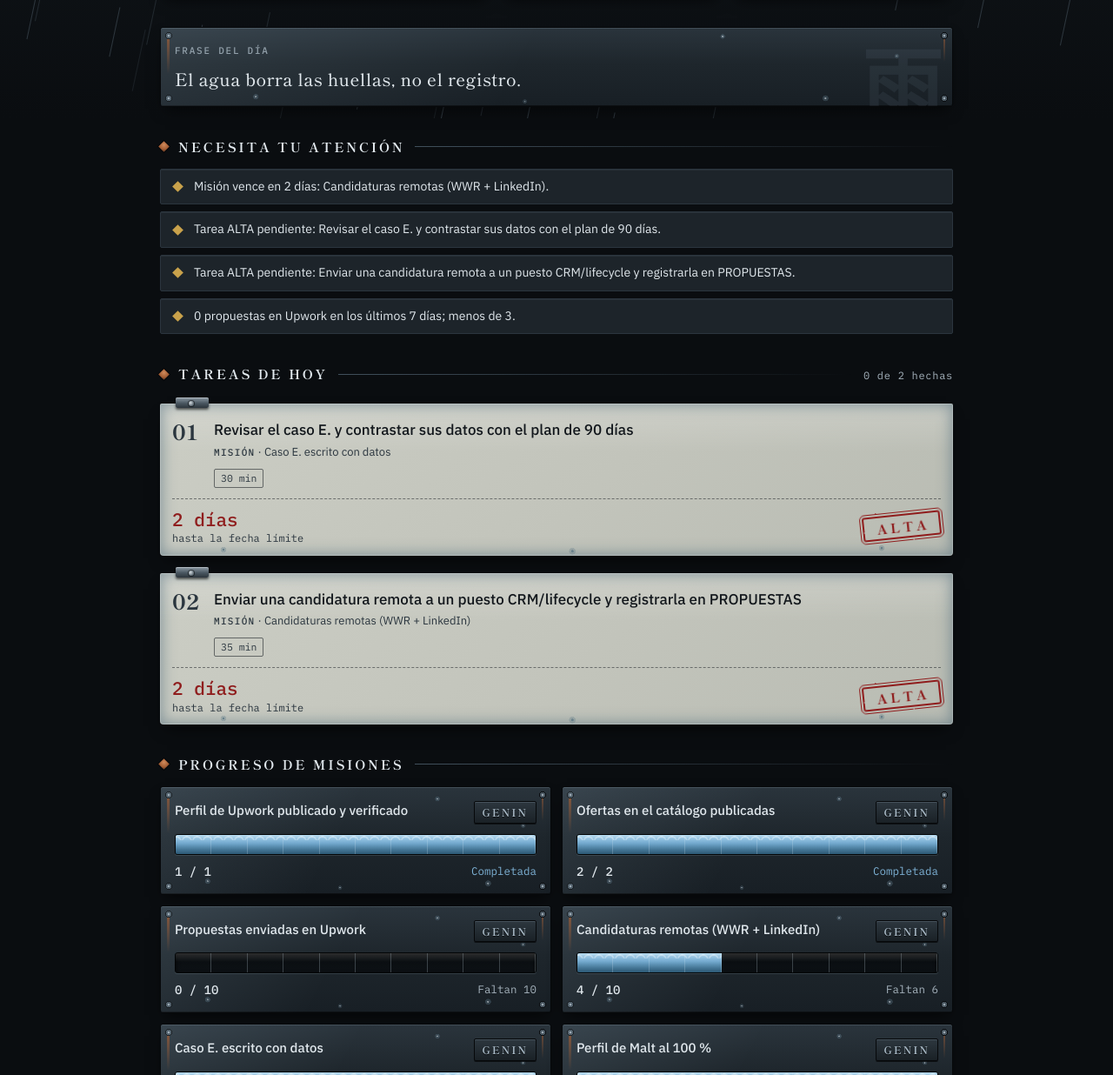
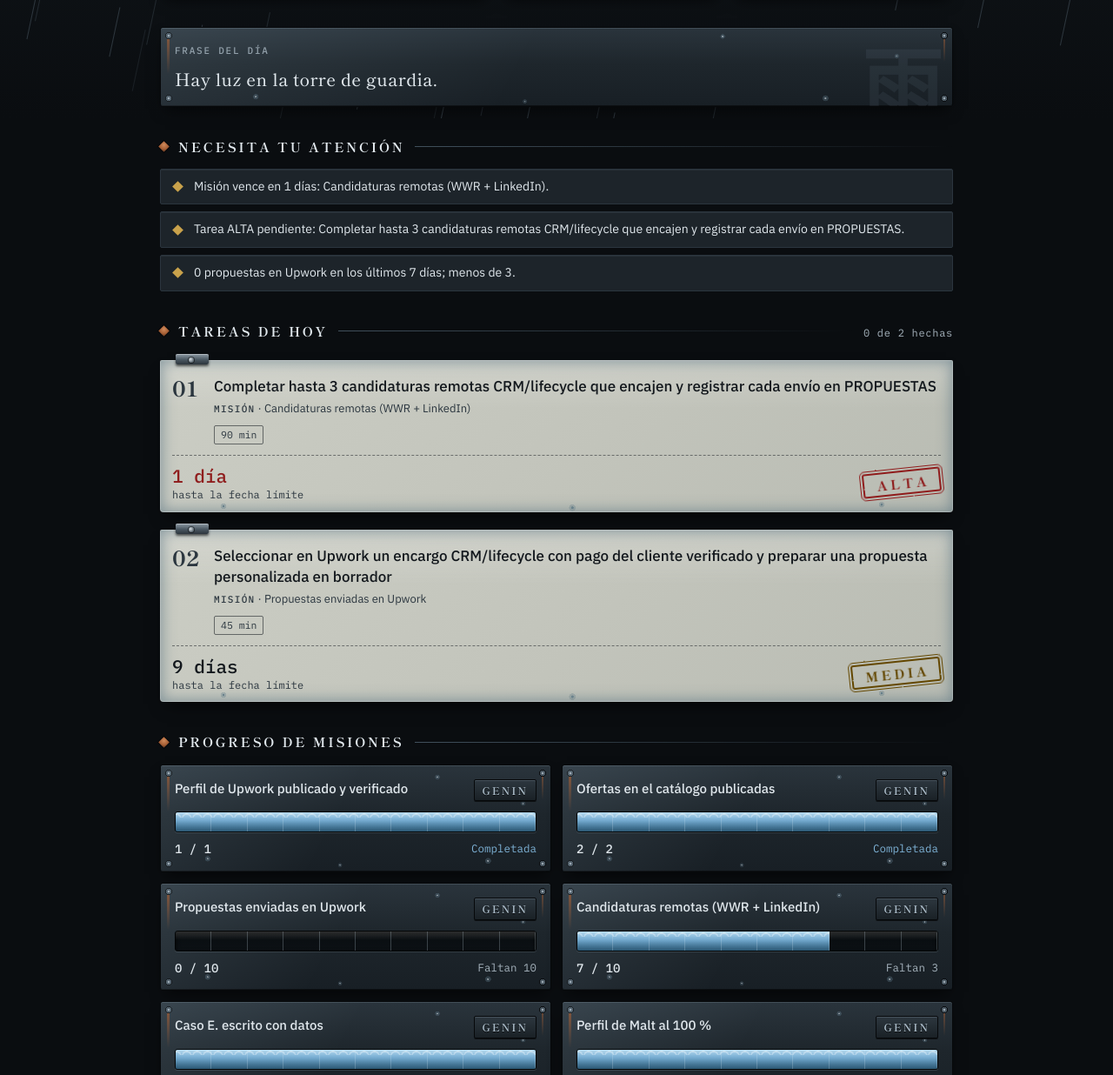
Before and after one commit to joseapenaa/transmision-rebelde, a plain HTML site: page docs/shinobi/index.html in a window 1280 px wide. Shown: the part 664-1900 px from the top of the page at 87% size. Drawn offline with Linux system fonts and the light colour scheme.

Commit message:
Transmisión Shinobi · parte 5 · 2026-11-21

```diff
--- a/docs/shinobi/index.html
+++ b/docs/shinobi/index.html
@@ -6,7 +6,7 @@
 <meta name="robots" content="noindex, nofollow">
 <meta name="color-scheme" content="dark">
 <meta name="theme-color" content="#0a0d10">
-<title>AMEGAKURE · 20.11.26</title>
+<title>AMEGAKURE · 21.11.26</title>
 <link rel="preconnect" href="https://fonts.googleapis.com">
 <link rel="preconnect" href="https://fonts.gstatic.com" crossorigin>
 <link href="https://fonts.googleapis.com/css2?family=IBM+Plex+Mono:wght@400;500&family=IBM+Plex+Sans:wght@400;500;600&family=Shippori+Mincho:wght@500;700;800&display=swap" rel="stylesheet">
@@ -334,7 +334,7 @@ h2 .count{font-family:var(--mono);font-weight:400;font-size:12px;letter-spacing:
   <header class="top">
     <span class="kj" aria-hidden="true">雨</span>
     <div class="top-in">
-      <p class="status"><span class="live">Transmisión activa</span><span>viernes, 20 de noviembre de 2026</span><span>Parte nº 4</span></p>
+      <p class="status"><span class="live">Transmisión activa</span><span>sábado, 21 de noviembre de 2026</span><span>Parte nº 5</span></p>
       <h1 class="logo">AMEGAKURE<small>Parte diario · línea freelance</small></h1>
     </div>
     <svg class="skyline" viewBox="0 0 1200 170" preserveAspectRatio="xMidYMax slice" aria-hidden="true" focusable="false"><use href="#skyline"/></svg>
@@ -351,7 +351,7 @@ h2 .count{font-family:var(--mono);font-weight:400;font-size:12px;letter-spacing:
     <div class="plate p-rank">
       <span class="cap">Rango actual</span>
       <strong class="engr">ASPIRANTE</strong>
-      <span class="sub">Siguiente rango: GENIN · Candidaturas remotas (WWR + LinkedIn) · en 2 días</span>
+      <span class="sub">Siguiente rango: GENIN · Candidaturas remotas (WWR + LinkedIn) · en 1 días</span>
     </div>
     <div class="plate p-prog">
       <span class="cap">Misiones hechas</span>
@@ -361,7 +361,7 @@ h2 .count{font-family:var(--mono);font-weight:400;font-size:12px;letter-spacing:
     </div>
     <div class="plate p-days">
       <span class="cap">Hasta el 30/06/2027</span>
-      <span class="big">222</span>
+      <span class="big">221</span>
       <span class="sub">días restantes</span>
     </div>
   </section>
@@ -370,7 +370,7 @@ h2 .count{font-family:var(--mono);font-weight:400;font-size:12px;letter-spacing:
   <section class="sec" aria-label="Frase del día">
     <div class="plate quote">
       <span class="cap">Frase del día</span>
-      <p>El agua borra las huellas, no el registro.</p>
+      <p>Hay luz en la torre de guardia.</p>
       <span class="seal" aria-hidden="true">雨</span>
     </div>
   </section>
@@ -383,11 +383,9 @@ h2 .count{font-family:var(--mono);font-weight:400;font-size:12px;letter-spacing:
 
     <ul class="notes">
 
-      <li>Misión vence en 2 días: Candidaturas remotas (WWR + LinkedIn).</li>
+      <li>Misión vence en 1 días: Candidaturas remotas (WWR + LinkedIn).</li>
 
-      <li>Tarea ALTA pendiente: Revisar el caso E. y contrastar sus datos con el plan de 90 días.</li>
-
-      <li>Tarea ALTA pendiente: Enviar una candidatura remota a un puesto CRM/lifecycle y registrarla en PROPUESTAS.</li>
+      <li>Tarea ALTA pendiente: Completar hasta 3 candidaturas remotas CRM/lifecycle que encajen y registrar cada envío en PROPUESTAS.</li>
 
       <li>0 propuestas en Upwork en los últimos 7 días; menos de 3.</li>
 
@@ -406,37 +404,37 @@ h2 .count{font-family:var(--mono);font-weight:400;font-size:12px;letter-spacing:
         <div class="o-top">
           <span class="o-idx" aria-hidden="true">01</span>
           <div>
-            <p class="o-text">Revisar el caso E. y contrastar sus datos con el plan de 90 días</p>
-            <p class="o-mission"><b>Misión</b> · Caso E. escrito con datos</p>
+            <p class="o-text">Completar hasta 3 candidaturas remotas CRM/lifecycle que encajen y registrar cada envío en PROPUESTAS</p>
+            <p class="o-mission"><b>Misión</b> · Candidaturas remotas (WWR + LinkedIn)</p>
             <ul class="o-meta">
-              <li>30 min</li>
+              <li>90 min</li>
 
 
             </ul>
           </div>
         </div>
         <div class="o-foot">
-          <p class="o-days near"><b>2 días</b>hasta la fecha límite</p>
+          <p class="o-days near"><b>1 día</b>hasta la fecha límite</p>
           <span class="stamp">ALTA</span>
         </div>
       </li>
 
-      <li class="order p-alta">
+      <li class="order p-media">
         <div class="o-top">
           <span class="o-idx" aria-hidden="true">02</span>
           <div>
-            <p class="o-text">Enviar una candidatura remota a un puesto CRM/lifecycle y registrarla en PROPUESTAS</p>
-            <p class="o-mission"><b>Misión</b> · Candidaturas remotas (WWR + LinkedIn)</p>
+            <p class="o-text">Seleccionar en Upwork un encargo CRM/lifecycle con pago del cliente verificado y preparar una propuesta personalizada en borrador</p>
+            <p class="o-mission"><b>Misión</b> · Propuestas enviadas en Upwork</p>
             <ul class="o-meta">
-              <li>35 min</li>
+              <li>45 min</li>
 
 
             </ul>
           </div>
         </div>
         <div class="o-foot">
-          <p class="o-days near"><b>2 días</b>hasta la fecha límite</p>
-          <span class="stamp">ALTA</span>
+          <p class="o-days"><b>9 días</b>hasta la fecha límite</p>
+          <span class="stamp">MEDIA</span>
         </div>
       </li>
 
@@ -508,10 +506,10 @@ h2 .count{font-family:var(--mono);font-weight:400;font-size:12px;letter-spacing:
           <span class="m-req">Candidaturas remotas (WWR + LinkedIn)</span>
           <span class="plaque tier-genin">GENIN</span>
         </div>
-        <div class="tank tank-lg" role="img" aria-label="4 de 10"><span class="lvl" style="width:40%"></span></div>
+        <div class="tank tank-lg" role="img" aria-label="7 de 10"><span class="lvl" style="width:70%"></span></div>
         <p class="m-foot">
-          <span class="got">4 / 10</span>
-          <span class="left">Faltan 6</span>
+          <span class="got">7 / 10</span>
+          <span class="left">Faltan 3</span>
         </p>
       </li>
 
@@ -801,14 +799,14 @@ h2 .count{font-family:var(--mono);font-weight:400;font-size:12px;letter-spacing:
         <div class="cells" role="img" aria-label="0 de 5 propuestas esta semana"><span class="cell"></span><span class="cell"></span><span class="cell"></span><span class="cell"></span><span class="cell"></span></div>
         <span class="sub">Faltan 5 para la meta semanal</span>
       </div>
-      <div class="plate meter" style="--c:var(--gold)">
-        <div class="meter-top"><span class="cap">Candidaturas</span><span class="num">4<small> / 5</small></span></div>
-        <div class="cells" role="img" aria-label="4 de 5 candidaturas esta semana"><span class="cell on"></span><span class="cell on"></span><span class="cell on"></span><span class="cell on"></span><span class="cell"></span></div>
-        <span class="sub">Falta 1 para la meta semanal</span>
+      <div class="plate meter" style="--c:var(--rain)">
+        <div class="meter-top"><span class="cap">Candidaturas</span><span class="num">5<small> / 5</small></span></div>
+        <div class="cells" role="img" aria-label="5 de 5 candidaturas esta semana"><span class="cell on"></span><span class="cell on"></span><span class="cell on"></span><span class="cell on"></span><span class="cell on"></span></div>
+        <span class="sub">Meta semanal cumplida</span>
       </div>
     </div>
     <div class="plate replies" style="margin-top:12px">
-      <div><span class="cap">Respuestas recibidas</span><span class="sub" style="margin-top:4px">17 % de conversión</span></div>
+      <div><span class="cap">Respuestas recibidas</span><span class="sub" style="margin-top:4px">14 % de conversión</span></div>
       <span class="big">1</span>
     </div>
   </section>
@@ -824,7 +822,7 @@ h2 .count{font-family:var(--mono);font-weight:400;font-size:12px;letter-spacing:
 
   <footer class="foot">
     <span class="seal" aria-hidden="true">雨</span>
-    <span>Generado a las 07:21</span>
+    <span>Generado a las 07:13</span>
     <a href="https://docs.google.com/spreadsheets/d/1bPs_bCp_A_YOiGGhFeEiwJyNyj1Rts2Ii8JhMIeddPI/edit" rel="noopener noreferrer">Centro de mando ↗</a>
     <a href="https://www.upwork.com/freelancers/~016b7ec9835df277b6" rel="noopener noreferrer">Perfil de Upwork ↗</a>
   </footer>
```
